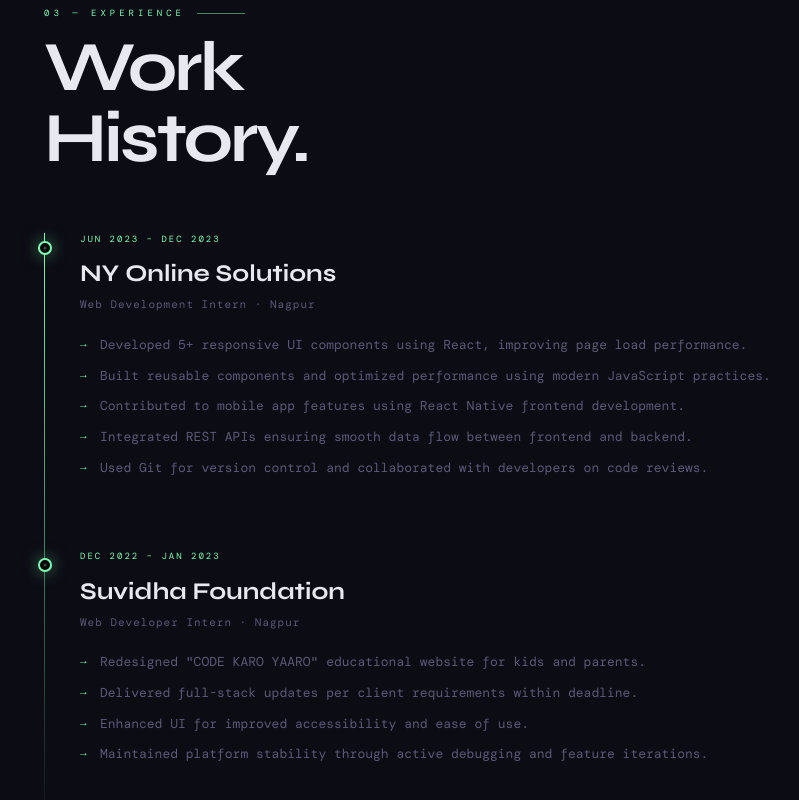
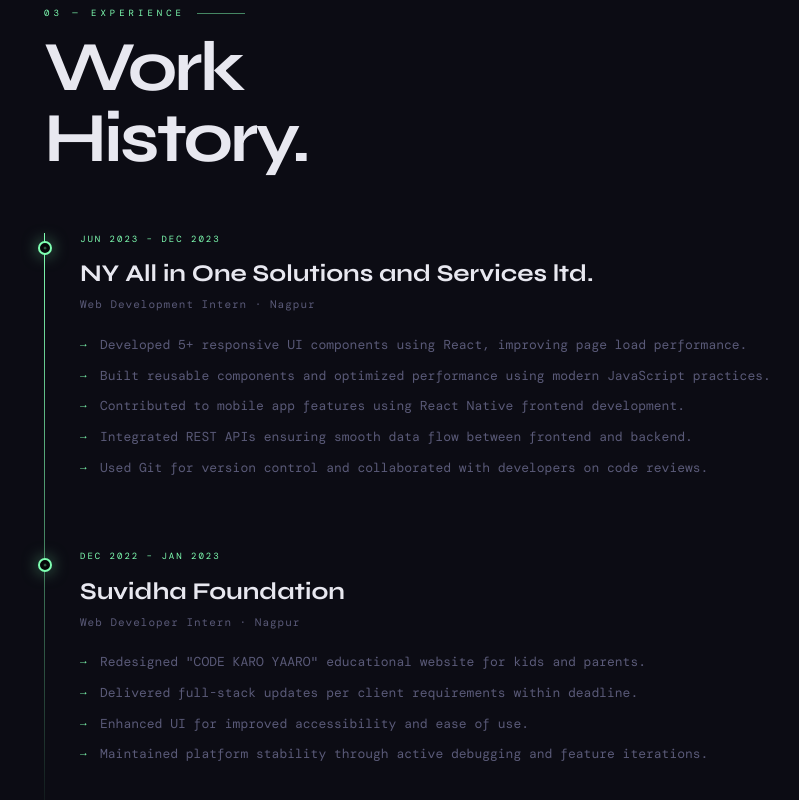
Before and after one commit to dikesh098/portfolio, a React (Vite) app: page / in a window 1280 px wide. Shown: the part 3261-4061 px from the top of the page, without its empty margins (8-807 px from the left). Built offline with nearby package versions, Linux system fonts and the light colour scheme; a web font is replaced by a local one.

Commit message:
Update Portfolio.jsx

```diff
--- a/src/Portfolio.jsx
+++ b/src/Portfolio.jsx
@@ -892,7 +892,7 @@
             <div className="tl-item">
               <div className="tl-dot"/>
               <div className="tl-date">Jun 2023 – Dec 2023</div>
-              <div className="tl-company">NY Online Solutions</div>
+              <div className="tl-company">NY All in One Solutions and Services ltd.</div>
               <div className="tl-role">Web Development Intern · Nagpur</div>
               <ul className="tl-points">
                 <li>Developed 5+ responsive UI components using React, improving page load performance.</li>
```
